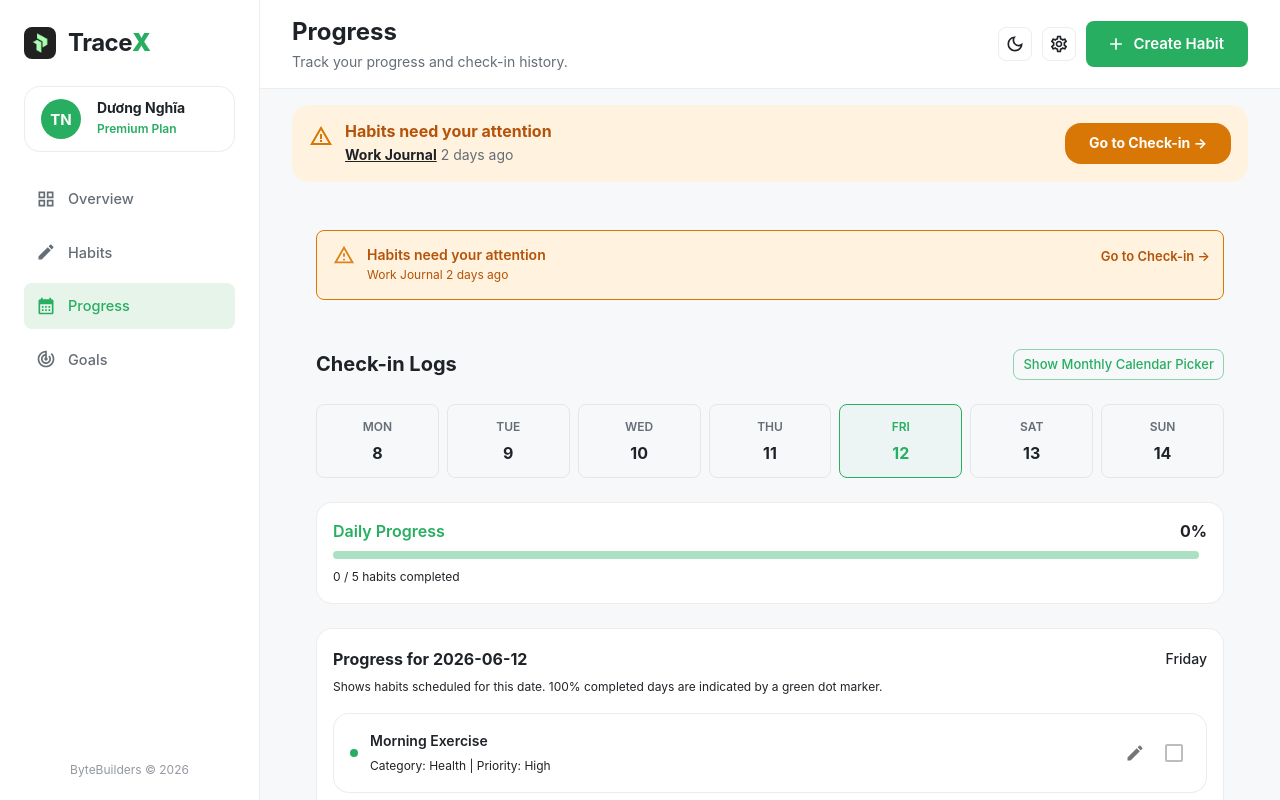
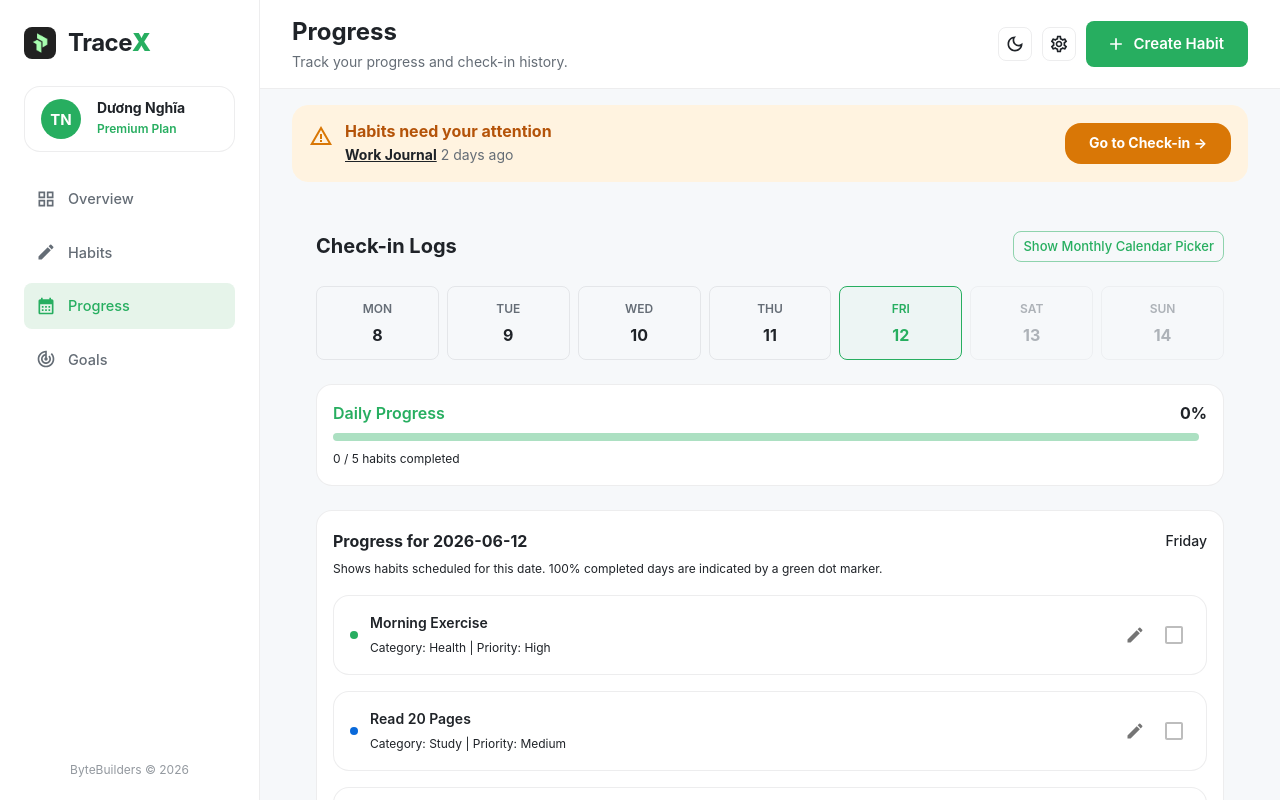
Before and after one commit to NghiaDPTWorkk/habit-hub, a React (Vite) app in the folder fe/: page /checkins in a window 1280 px wide. Built offline with nearby package versions, Linux system fonts and the light colour scheme.

Commit message:
fix(ui): HH-98 - remove local banner and disable future selector dates

```diff
--- a/fe/src/features/checkins/components/CheckinsPage.tsx
+++ b/fe/src/features/checkins/components/CheckinsPage.tsx
@@ -1,6 +1,7 @@
 import React, { useState, useMemo } from 'react'
+import { useSearchParams } from 'react-router-dom'
 import dayjs, { type Dayjs } from 'dayjs'
-import { Box, Typography, DatePicker, Alert, Button, Card, ProgressBar } from '@/components/ui'
+import { Box, Typography, DatePicker, Button, Card, ProgressBar } from '@/components/ui'
 import { pxToRem } from '@/utils'
 import { useBoundStore } from '@/store'
 import { useCheckinStore } from '../hooks'
@@ -8,15 +9,12 @@ import { CHECKIN_CONTENT } from '../constants'
 import type { Habit } from '@/types'
 import { CheckinItemCard } from './CheckinItemCard'
 import { MultiCountModal } from './MultiCountModal'
-import { isScheduledForDate } from '@/features/habits/services/ScheduleService'
 
 const VARIANT_BODY1 = 'body1'
 const COLOR_TEXT_SECONDARY = 'text.secondary'
 const PICKER_LABEL = 'Select date'
 const STATUS_ACTIVE = 'Active'
 const FREQUENCY_DAILY = 'Daily'
-const BANNER_TITLE = 'Habits need your attention'
-const BTN_GO_TO_CHECKIN = 'Go to Check-in →'
 const LOGS_HEADER = 'Check-in Logs'
 const BTN_SHOW_PICKER = 'Show Monthly Calendar Picker'
 const BTN_HIDE_PICKER = 'Hide Monthly Calendar Picker'
@@ -27,46 +25,29 @@ const PROGRESS_SUBTITLE =
 const WEEK_DAY_LABELS = ['MON', 'TUE', 'WED', 'THU', 'FRI', 'SAT', 'SUN']
 
 export const CheckinsPage: React.FC = () => {
-  const [selectedDate, setSelectedDate] = useState<Dayjs>(dayjs())
+  const [searchParams, setSearchParams] = useSearchParams()
   const [modalHabit, setModalHabit] = useState<Habit | null>(null)
   const [showDatePicker, setShowDatePicker] = useState(false)
   const { getCheckinByHabitAndDate } = useCheckinStore()
   const habits = useBoundStore((state) => state.habits)
-  const checkins = useBoundStore((state) => state.checkins)
+
+  const selectedDate = useMemo(() => {
+    const dateParam = searchParams.get('date')
+    return dateParam ? dayjs(dateParam) : dayjs()
+  }, [searchParams])
 
   const dateStr = selectedDate.format('YYYY-MM-DD')
 
-  const neglectedHabitInfo = (() => {
-    const today = new Date()
-    for (let d = 1; d <= 7; d++) {
-      const checkDate = new Date()
-      checkDate.setDate(today.getDate() - d)
-      const offset = checkDate.getTimezoneOffset()
-      const localDate = new Date(checkDate.getTime() - offset * 60 * 1000)
-      const checkDateStr = localDate.toISOString().split('T')[0]
-
-      for (const h of habits) {
-        if (h.status !== STATUS_ACTIVE) continue
-        if (isScheduledForDate(h, checkDateStr)) {
-          const key = `${checkDateStr}_${h.id}`
-          const checkin = checkins[key]
-          const isCompleted = checkin && checkin.completedCount >= h.targetPerDay
-          if (!isCompleted) {
-            return {
-              habit: h,
-              daysAgo: d,
-              dateStr: checkDateStr,
-            }
-          }
-        }
-      }
-    }
-    return null
-  })()
-
-  const neglectedHabitText = neglectedHabitInfo
-    ? `${neglectedHabitInfo.habit.name} ${neglectedHabitInfo.daysAgo} days ago`
-    : ''
+  const setSelectedDate = (v: Dayjs) => {
+    setSearchParams(
+      (prev) => {
+        const next = new URLSearchParams(prev)
+        next.set('date', v.format('YYYY-MM-DD'))
+        return next
+      },
+      { replace: true }
+    )
+  }
 
   // dayjs .day(): 0 = Sunday, 1 = Monday, ..., 6 = Saturday
   const activeHabits = useMemo(() => {
@@ -106,36 +87,6 @@ export const CheckinsPage: React.FC = () => {
 
   return (
     <Box sx={{ p: 3, display: 'flex', flexDirection: 'column', gap: 3 }}>
-      {neglectedHabitInfo && (
-        <Alert
-          severity="warning"
-          sx={{
-            mb: 3,
-            bgcolor: 'warning.light',
-            color: 'warning.dark',
-            border: '1px solid',
-            borderColor: 'warning.main',
-          }}
-          action={
-            <Button
-              size="small"
-              variant="text"
-              sx={{ color: 'warning.dark', fontWeight: 600 }}
-              onClick={() => setSelectedDate(dayjs(neglectedHabitInfo.dateStr))}
-            >
-              {BTN_GO_TO_CHECKIN}
-            </Button>
-          }
-        >
-          <Typography variant="body2" sx={{ fontWeight: 600 }}>
-            {BANNER_TITLE}
-          </Typography>
-          <Typography variant="caption" sx={{ display: 'block' }}>
-            {neglectedHabitText}
-          </Typography>
-        </Alert>
-      )}
-
       {/* Check-in Logs Header Row */}
       <Box sx={{ display: 'flex', justifyContent: 'space-between', alignItems: 'center' }}>
         <Typography variant="h6" sx={{ fontWeight: 700 }}>
@@ -163,14 +114,19 @@ export const CheckinsPage: React.FC = () => {
       {/* Weekly Date Selector */}
       <Box sx={{ display: 'grid', gridTemplateColumns: 'repeat(7, 1fr)', gap: 1 }}>
         {weekDays.map((day, idx) => {
-          const isSelected = day.isSame(selectedDate, 'day')
+          const isFuture = day.isAfter(dayjs(), 'day')
+          const isSelected = !isFuture && day.isSame(selectedDate, 'day')
           const dateNum = day.date()
           const label = WEEK_DAY_LABELS[idx]
 
           return (
             <Box
               key={idx}
-              onClick={() => setSelectedDate(day)}
+              onClick={() => {
+                if (!isFuture) {
+                  setSelectedDate(day)
+                }
+              }}
               style={{
                 backgroundColor: isSelected ? 'rgba(39, 174, 96, 0.04)' : undefined,
               }}
@@ -183,12 +139,15 @@ export const CheckinsPage: React.FC = () => {
                 borderRadius: 1,
                 border: '1px solid',
                 borderColor: isSelected ? 'success.main' : 'divider',
-                cursor: 'pointer',
+                cursor: isFuture ? 'default' : 'pointer',
                 userSelect: 'none',
+                opacity: isFuture ? 0.5 : 1,
                 transition: 'all 0.2s',
-                '&:hover': {
-                  borderColor: 'success.main',
-                },
+                '&:hover': isFuture
+                  ? {}
+                  : {
+                      borderColor: 'success.main',
+                    },
               }}
             >
               <Typography
@@ -205,7 +164,7 @@ export const CheckinsPage: React.FC = () => {
                 variant="body1"
                 sx={{
                   fontWeight: 700,
-                  color: isSelected ? 'success.main' : 'text.primary',
+                  color: isSelected ? 'success.main' : isFuture ? 'text.secondary' : 'text.primary',
                 }}
               >
                 {dateNum}
```
